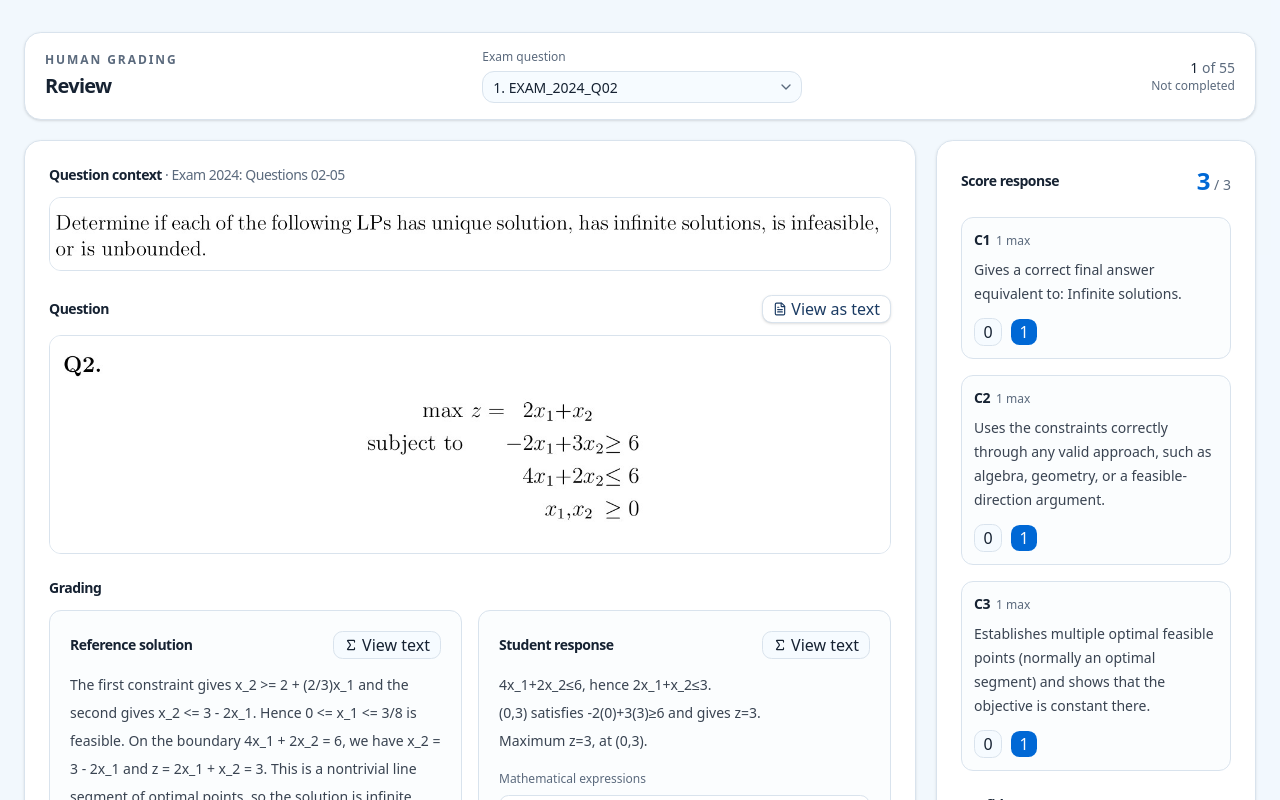
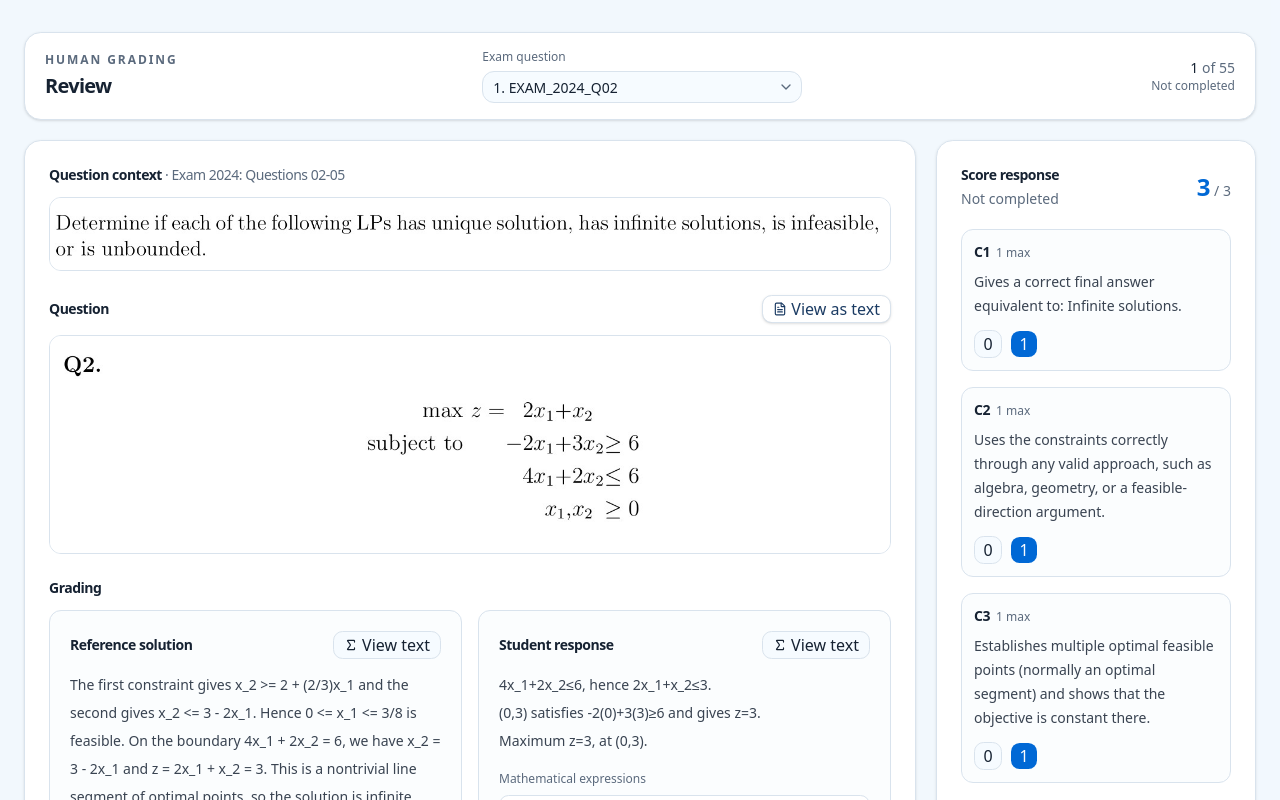
Before and after one commit to Personal-PrameKung/ai_grading_eval, a React (Vite) app: page / in a window 1280 px wide. Shown: the top 800 px of the page. Built offline with nearby package versions, Linux system fonts and the light colour scheme; a web font is replaced by a local one.

Commit message:
add complete mark when scrolled

```diff
--- a/src/features/review/components/ScoringPanel.tsx
+++ b/src/features/review/components/ScoringPanel.tsx
@@ -53,18 +53,25 @@ export function ScoringPanel({
 
   return (
     <aside aria-labelledby="scoring-title" className="min-w-0 self-start rounded-xl border bg-card p-4 shadow-sm sm:p-6 md:sticky md:top-4 md:flex md:max-h-[calc(100dvh-2rem)] md:flex-col md:overflow-hidden">
-      <div className="md:min-h-0 md:flex-1 md:overflow-y-auto">
-        <div className="flex items-center justify-between gap-3">
+      <div className="flex shrink-0 items-center justify-between gap-3">
+        <div>
           <h2 id="scoring-title" className="text-sm font-semibold">
             Score response
           </h2>
-          <div className="shrink-0 text-right" aria-label={`Total score: ${total} out of ${maximum}`}>
-            <span className="text-2xl font-semibold text-primary">{total}</span>
-            <span className="text-sm text-muted-foreground"> / {maximum}</span>
-          </div>
+          <p aria-live="polite" className={completed
+            ? 'mt-1 text-sm font-medium text-emerald-700 dark:text-emerald-400'
+            : 'mt-1 text-sm text-muted-foreground'}>
+            {completed ? 'Completed' : 'Not completed'}
+          </p>
         </div>
+        <div className="shrink-0 text-right" aria-label={`Total score: ${total} out of ${maximum}`}>
+          <span className="text-2xl font-semibold text-primary">{total}</span>
+          <span className="text-sm text-muted-foreground"> / {maximum}</span>
+        </div>
+      </div>
 
-        <div className="mt-5 space-y-4">
+      <div className="mt-5 md:min-h-0 md:flex-1 md:overflow-y-auto">
+        <div className="space-y-4">
           {exam.criteria.map((criterion) => {
             const selectedScore = criterionScore(criterion, review)
 
```
